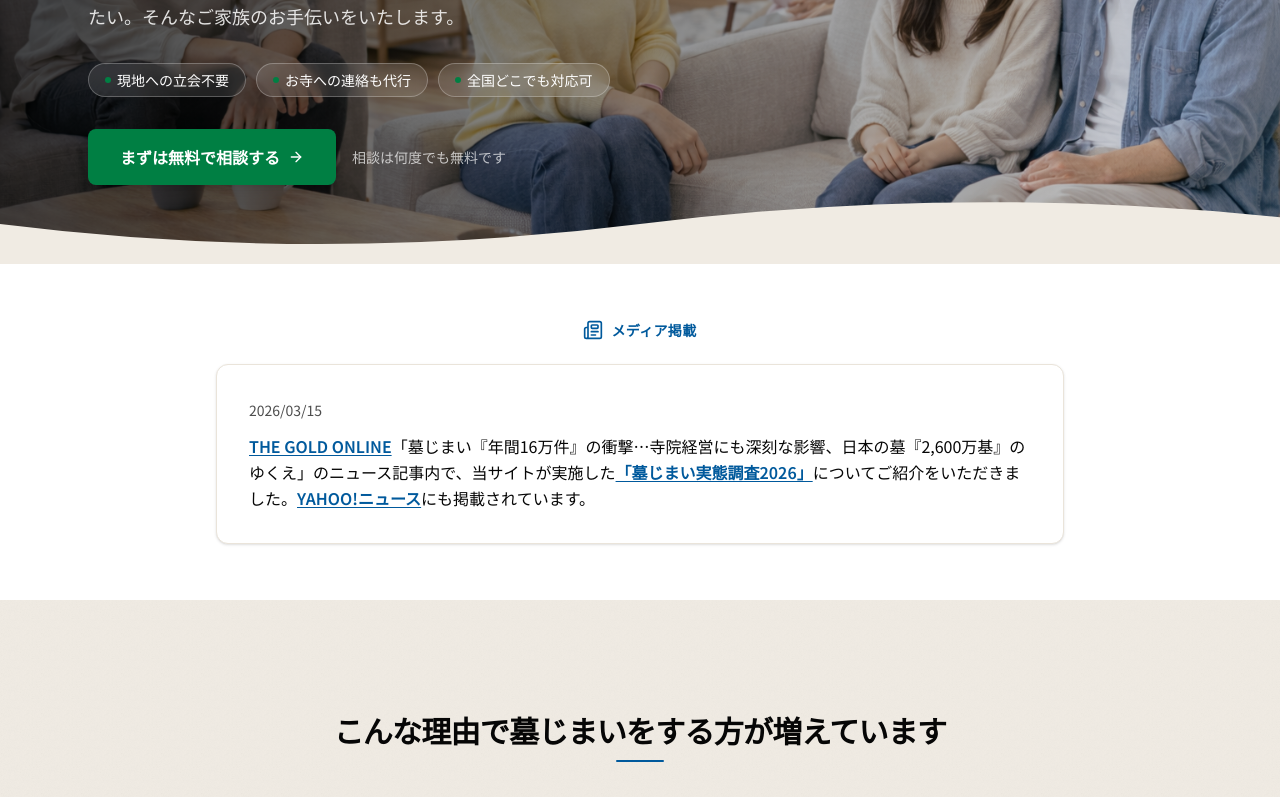
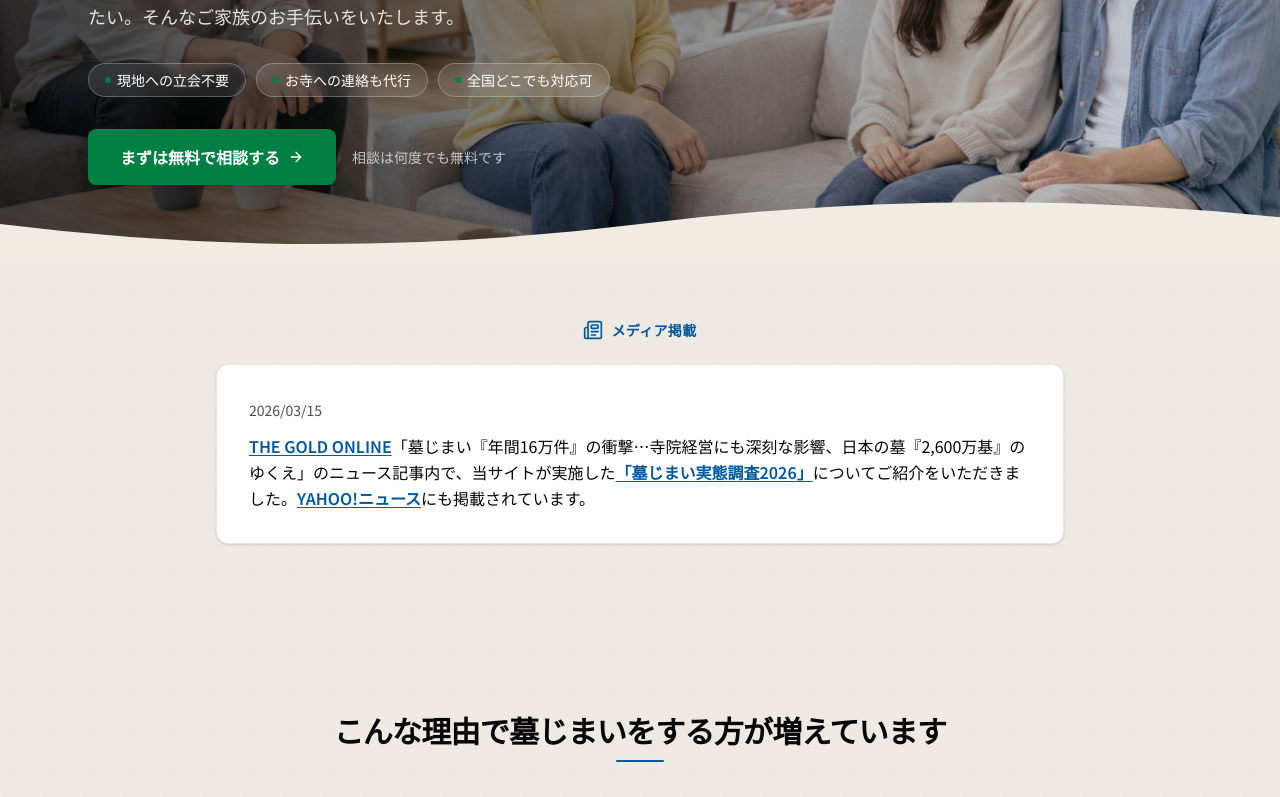
Before and after one commit to kbystmk77-svg/hakajimai-lp, a Next.js app: page / in a window 1280 px wide. Shown: the part 429-1226 px from the top of the page. Built offline with nearby package versions, Linux system fonts and the light colour scheme; no server answers.

Commit message:
style: change Media section background to bg-linen
Consistent background color with Empathy section for unified layout.

```diff
--- a/components/sections/media.tsx
+++ b/components/sections/media.tsx
@@ -2,7 +2,7 @@ import { Newspaper } from "lucide-react"
 
 export function Media() {
   return (
-    <section className="bg-white py-10 md:py-14">
+    <section className="bg-linen py-10 md:py-14">
       <div className="mx-auto max-w-4xl px-6">
         {/* Header */}
         <div className="flex items-center justify-center gap-2 text-primary">
```
